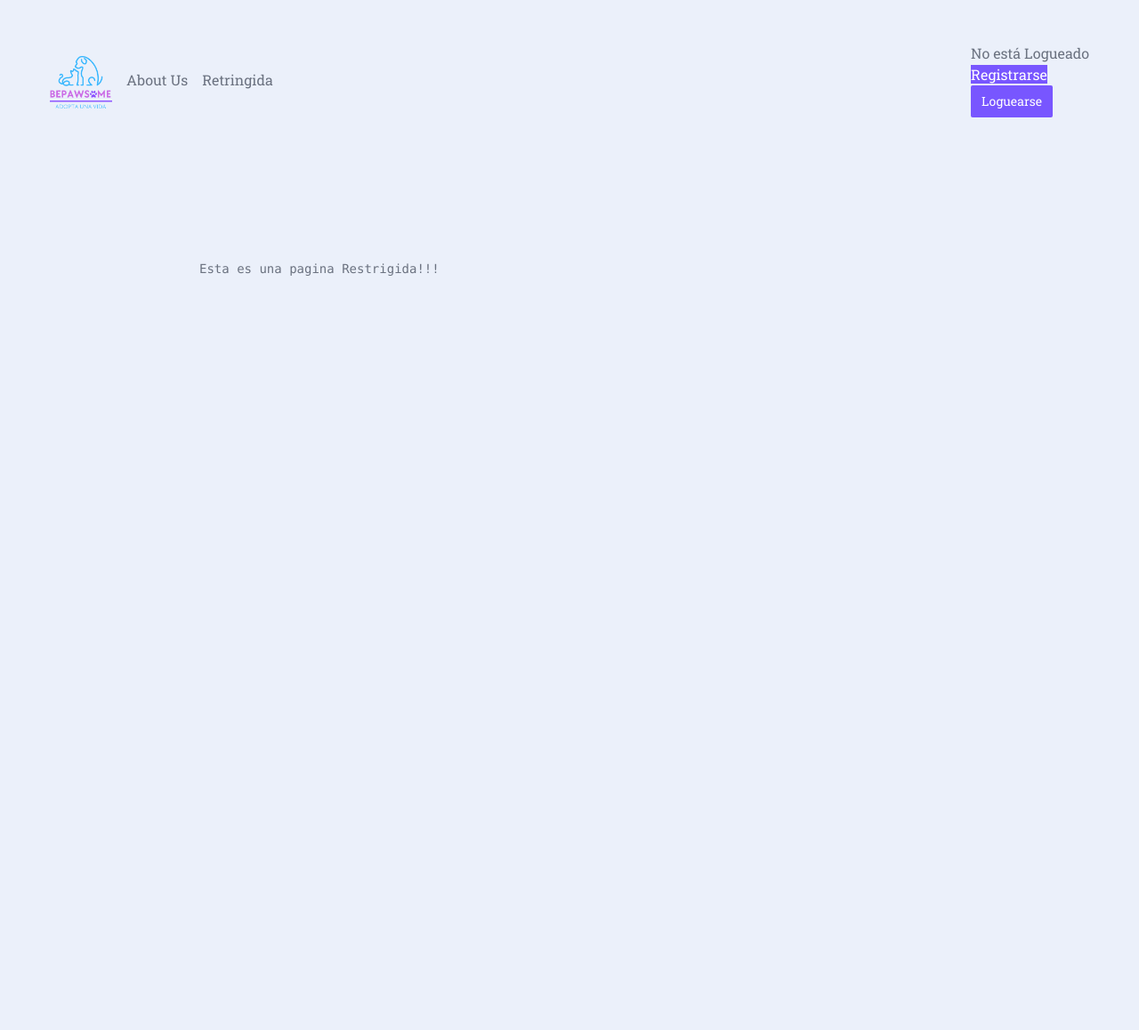
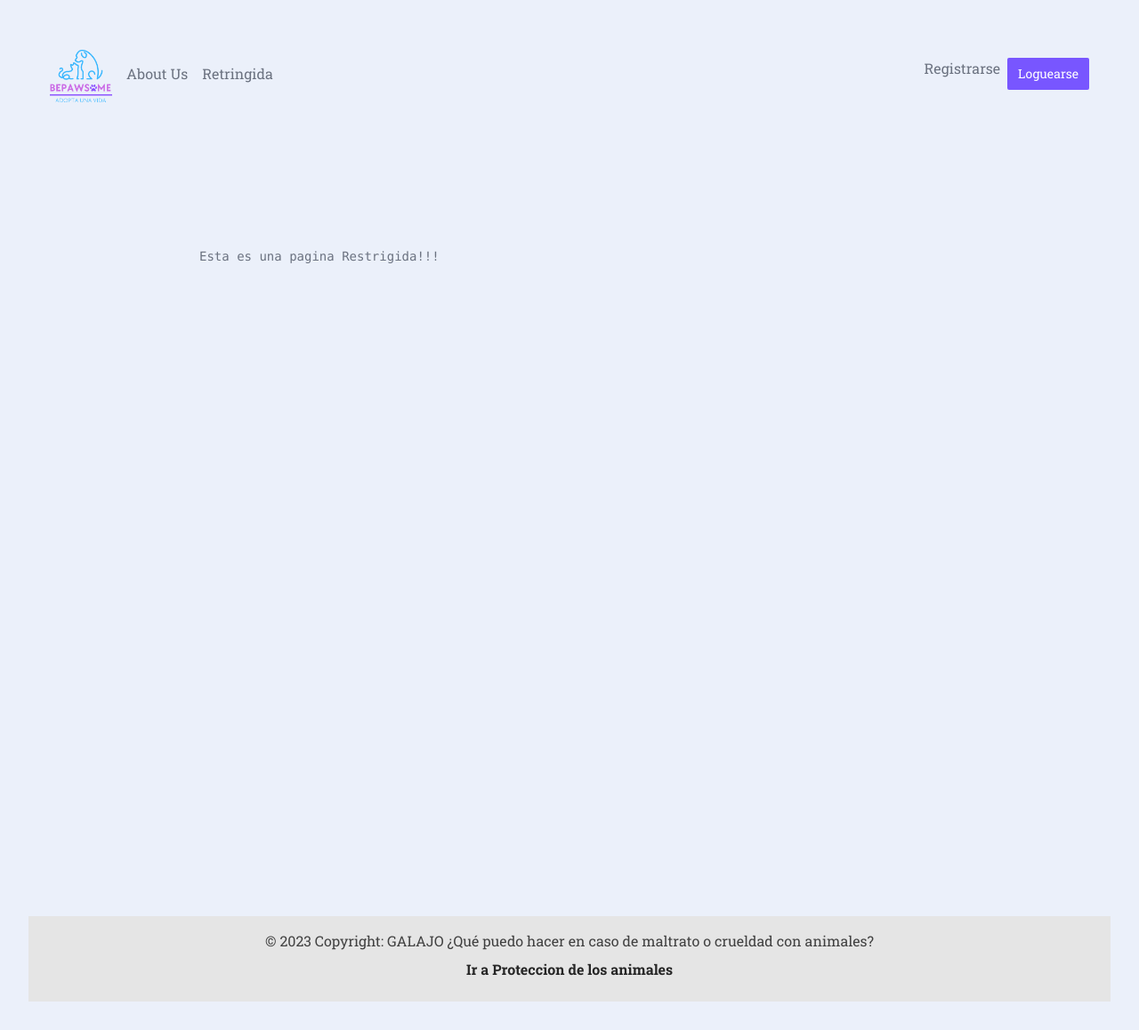
Before and after one commit to BorisWaisten/Be-Pawsome, a Next.js app in the folder frontend/: page /restringida in a window 1280 px wide. Shown: the whole page at 89% size. Before the commit the page ends 1044 px from the top, so only its background shows below. Built offline with nearby package versions, Linux system fonts and the light colour scheme; no server answers.

Commit message:
NavBar Mejorado y Footer.

```diff
--- /dev/null
+++ b/frontend/app/components/Layout/Footer.jsx
@@ -0,0 +1,31 @@
+
+//fixed bottom-0 w-full original
+//sticky bottom-0 z-50
+
+
+//sticky top-[100vh]
+
+
+//html, body { height: 100%;}
+
+
+//position: sticky;
+//top: 100vh;
+
+export default function Footer() {
+
+return (
+    <div id="seccion_footer" className="sticky top-[100vh] w-full bg-neutral-200 text-center dark:bg-neutral-700 lg:text-left">
+      <div className="p-4 text-center text-neutral-700 dark:text-neutral-200">
+        <p>© 2023 Copyright: GALAJO ¿Qué puedo hacer en caso de maltrato o crueldad con animales?</p>
+        <a
+          className="text-neutral-800 dark:text-neutral-400"
+          href="https://www.argentina.gob.ar/normativa/nacional/ley-14346-153011/texto"
+        >
+          <p className="font-bold m-2">Ir a Proteccion de los animales </p>
+        </a>
+
+      </div>
+    </div>
+  );
+}
--- a/frontend/app/components/Navbar.jsx
+++ b/frontend/app/components/Navbar.jsx
@@ -28,9 +28,11 @@ export default function Navbar() {
         <Link href="/aboutUs">About Us</Link>
         <Link href="/restringida">Retringida</Link>
       </div>
+
+      <div className="ml-auto flex space-x-2"> {/* Agregado un contenedor flex */}
         {session ? (
           <div className="bg-gradient-to-b from-cyan-50 to-cyan-200 p-2 flex gap-5">
-          <div className="ml-auto flex gap-2">
+            <div className="flex gap-2">
               Bienvenido {session.user?.userLogueado.nombre} <br />
               <Image
                 src={session.user?.userLogueado.imagenPerfil}
@@ -39,24 +41,20 @@ export default function Navbar() {
                 height={50}
                 quality={100}
               />
-            <button onClick={() => signOut()} className="btn btn-danger">
+              <button onClick={() => signOut()} className="btn btn-primary">
                 Salir
               </button>
             </div>
           </div>
         ) : (
-        <div>
-          <div>
-            No está Logueado <br />
-          </div>
-          <div>
-            <Link href="/register" className="btn btn-primary" >Registrarse</Link>
-          </div>
+          <div className="flex space-x-2"> {/* Agregado un contenedor flex */}
+            <Link href="/register">Registrarse</Link>
             <button onClick={() => signIn()} className="btn btn-primary">
               Loguearse
             </button>
           </div>
         )}
+      </div>
     </nav>
   );
 }
--- a/frontend/app/layout.jsx
+++ b/frontend/app/layout.jsx
@@ -2,7 +2,7 @@ import "./globals.css";
 import NavBar from "./components/Navbar";
 import { Roboto_Slab } from "next/font/google";
 import SessionAuthProvider from "./context/SessionAuthProvider"; // Aca Van a ir todos los componentes que voy a ir importando
-
+import Footer from "./components/Layout/Footer";
 const roboto = Roboto_Slab({ subsets: ["latin"] });
 
 export const metadata = {
@@ -14,13 +14,11 @@ export default function RootLayout({ children }) {
   return (
     <html lang="en">
       <body className={roboto.className}>
-
         <SessionAuthProvider>
           <NavBar />
           {children}
-          {/*<Footer />*/}
         </SessionAuthProvider>
-
+        <Footer />
       </body>
     </html>
   );
```
Lines whose indentation alone changed are shown as unchanged.
